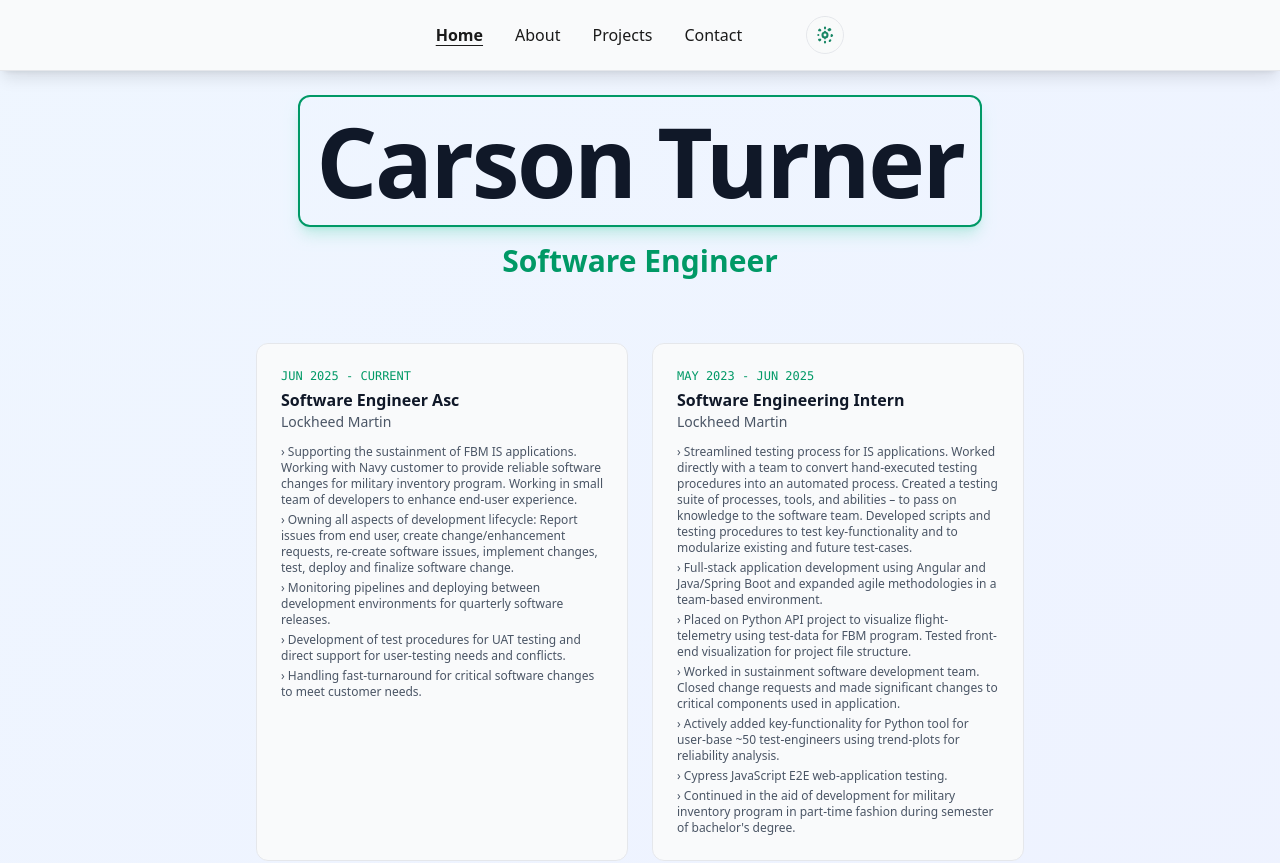
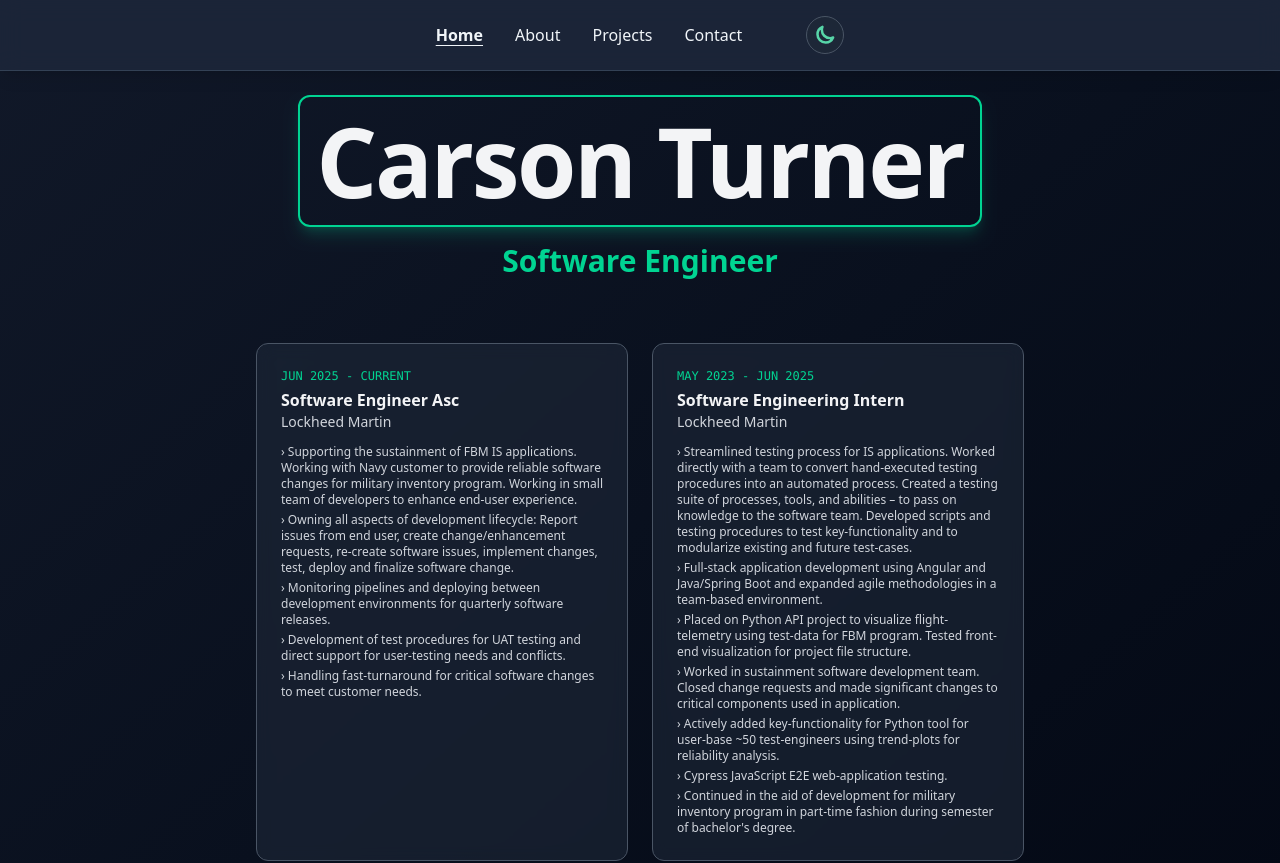
Before and after one commit to leroyperkins/portfolio-website, an Angular app: page / in a window 1280 px wide. Shown: the top 863 px of the page. Built offline with nearby package versions, Linux system fonts and the light colour scheme.

Commit message:
Theme tweaks

```diff
--- a/src/app/app.component.ts
+++ b/src/app/app.component.ts
@@ -1,4 +1,4 @@
-import { Component, inject, OnInit } from '@angular/core';
+import { Component, inject } from '@angular/core';
 import { RouterOutlet } from '@angular/router';
 import { HeaderComponent } from './shared/layout/header/header.component';
 import { FooterComponent } from './shared/layout/footer/footer.component';
@@ -10,11 +10,7 @@ import { ThemeService } from './services/theme/theme.service';
   imports: [RouterOutlet, HeaderComponent, FooterComponent],
   templateUrl: './app.html',
 })
-export class AppComponent implements OnInit {
+export class AppComponent {
   title = 'portfolio-website';
   private themeService = inject(ThemeService);
-
-  ngOnInit(): void {
-    this.themeService.init();
-  }
 }
--- a/src/app/modules/theme-module/theme/theme-toggle.component.html
+++ b/src/app/modules/theme-module/theme/theme-toggle.component.html
@@ -2,6 +2,9 @@
   (click)="themeService.toggle()"
   class="p-1 md:p-2 rounded-full bg-gray-50/80 dark:bg-gray-800/80 backdrop-blur-sm border border-gray-200 dark:border-gray-600 hover:border-emerald-600 dark:hover:border-emerald-400 transition"
   title="Toggle Theme"
+  aria-label="Toggle between light and dark theme"
+  role="switch"
+  [attr.aria-checked]="themeService.isDark()"
 >
   <svg
     *ngIf="themeService.isDark(); else sun"
@@ -14,8 +17,8 @@
     <path
       stroke-linecap="round"
       stroke-linejoin="round"
-      stroke-width="2.5"
-      d="M20.354 15.354A9 9 0 018.646 3.646 9.003 9.003 0 0012 21a9.003 9.003 0 008.354-5.646z"
+      stroke-width="3"
+      d="M21.752 15.002A9.72 9.72 0 0 1 18 15.75c-5.385 0-9.75-4.365-9.75-9.75 0-1.33.266-2.597.748-3.752A9.753 9.753 0 0 0 3 11.25C3 16.635 7.365 21 12.75 21a9.753 9.753 0 0 0 9.002-5.998Z"
     />
   </svg>
   <ng-template #sun>
@@ -29,8 +32,8 @@
       <path
         stroke-linecap="round"
         stroke-linejoin="round"
-        stroke-width="2.5"
-        d="M12 3v1m0 16v1m8.485-8.485l-.707.707M5.636 5.636l-.707.707m12.02 0l-.707-.707M5.636 18.364l-.707-.707M15 12a3 3 0 11-6 0 3 3 0 016 0zM12 8v.01M12 16v.01M4 12h.01M20 12h.01M5.636 5.636l.707.707M18.364 18.364l-.707.707M5.636 18.364l.707-.707M18.364 5.636l-.707-.707"
+        stroke-width="3"
+        d="M12 3v2.25m6.364.386-1.591 1.591M21 12h-2.25m-.386 6.364-1.591-1.591M12 18.75V21m-4.773-4.227-1.591 1.591M5.25 12H3m4.227-4.773L5.636 5.636M15.75 12a3.75 3.75 0 1 1-7.5 0 3.75 3.75 0 0 1 7.5 0Z"
       />
     </svg>
   </ng-template>
--- a/src/app/modules/theme-module/theme/theme-toggle.component.ts
+++ b/src/app/modules/theme-module/theme/theme-toggle.component.ts
@@ -1,14 +1,22 @@
 import { Component, inject } from '@angular/core';
 import { ThemeService } from '../../../services/theme/theme.service';
-import { NgIf } from '@angular/common';
+import { CommonModule, NgIf } from '@angular/common';
 
 @Component({
   selector: 'app-theme-toggle',
   standalone: true,
   templateUrl: './theme-toggle.component.html',
   styleUrl: './theme-toggle.component.css',
-  imports: [NgIf]
+  imports: [NgIf, CommonModule]
 })
 export class ThemeToggleComponent {
   themeService = inject(ThemeService);
+
+  toggleTheme(): void {
+    if (this.themeService) {
+      this.themeService.toggle();
+    } else {
+      console.warn('ThemeService not available');
+    }
+  }
 }
--- a/src/app/services/theme/theme.service.ts
+++ b/src/app/services/theme/theme.service.ts
@@ -1,6 +1,6 @@
 import { inject, Injectable, signal } from '@angular/core';
 import { effect } from '@angular/core';
-import { DOCUMENT } from '@angular/core';
+import { DOCUMENT } from '@angular/common';
 
 @Injectable({
   providedIn: 'root'
@@ -12,35 +12,37 @@ export class ThemeService {
   isDark = signal<boolean>(false);
 
   constructor() {
+    this.init();
+
     effect(() => {
       const dark = this.isDark();
       if (dark) {
         this.html.classList.add('dark');
-        localStorage.setItem('theme', 'dark');
       } else {
         this.html.classList.remove('dark');
-        localStorage.setItem('theme', 'light');
       }
     });
   }
 
   init(): void {
     const saved = localStorage.getItem('theme');
-    const prefersDark = window.matchMedia('(prefers-color-scheme: dark)').matches;
-
-    if (saved === 'dark' || (!saved && prefersDark)) {
+    if (saved) {
+      this.isDark.set(saved === 'dark');
+      console.log('Theme loaded from storage:', saved);
+    } else {
       this.isDark.set(true);
-    } else {
-      this.isDark.set(false);
+      localStorage.setItem('theme', 'dark');
+      console.log('No saved theme; defaulting to dark');
     }
   }
 
   toggle(): void {
     this.isDark.update(dark => !dark);
+    localStorage.setItem('theme', this.isDark() ? 'dark' : 'light');
   }
 
   setDark(dark: boolean): void {
     this.isDark.set(dark);
+    localStorage.setItem('theme', dark ? 'dark' : 'light');
   }
-
 }
```
